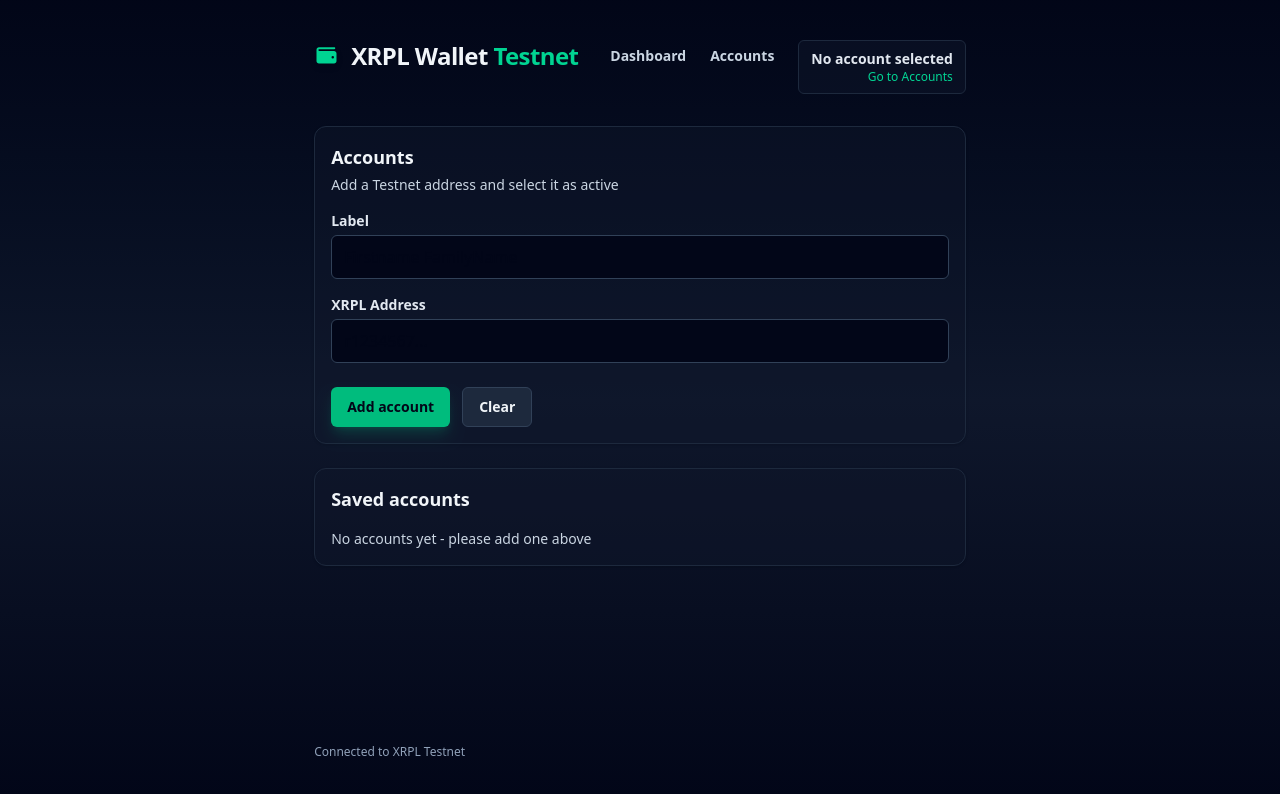
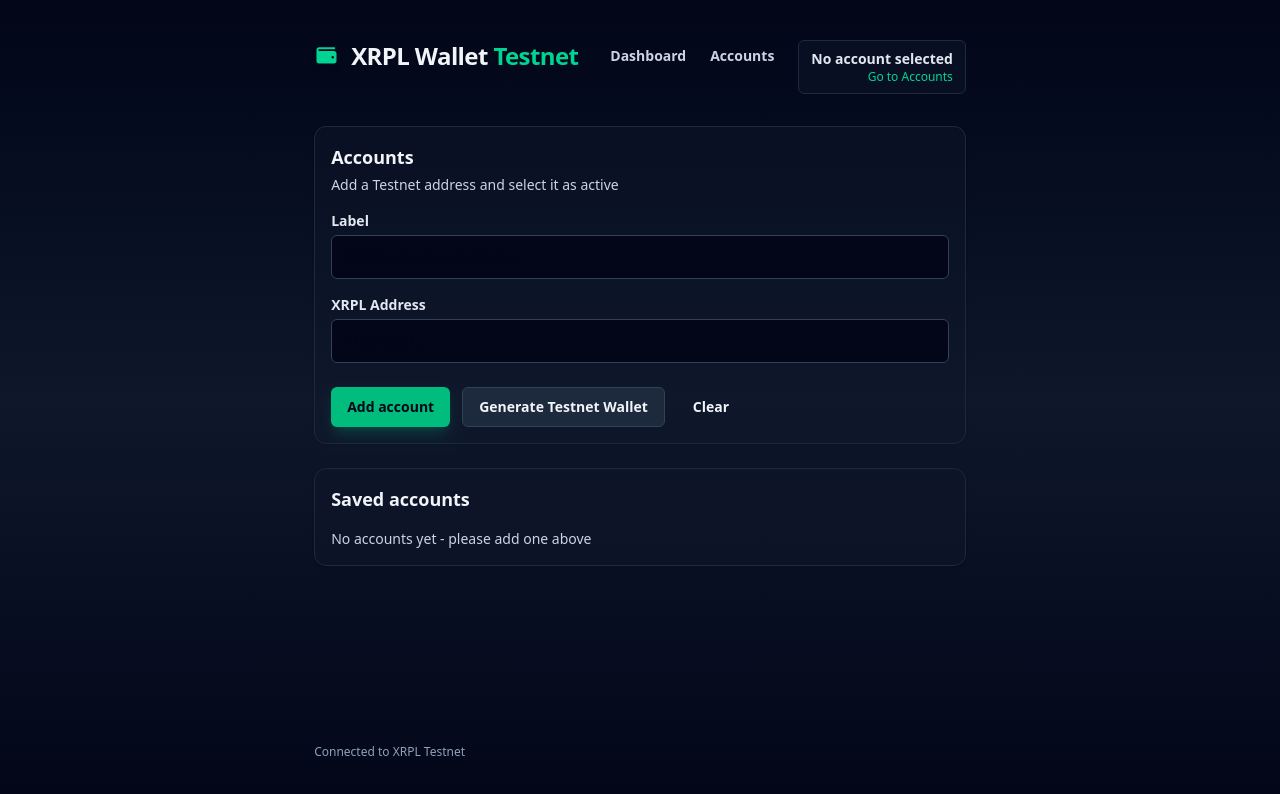
Before and after one commit to teejay327/xrpl-testwallet, a React (Vite) app: page /accounts in a window 1280 px wide. Shown: the top 794 px of the page. Built offline with nearby package versions, Linux system fonts and the light colour scheme.

Commit message:
Added automatic generation of wallets in Accounts.jsx

```diff
--- a/src/pages/Accounts.jsx
+++ b/src/pages/Accounts.jsx
@@ -4,7 +4,7 @@ import Card, { CardHeader, CardTitle, CardContent, CardFooter, CardDescription }
 import Button from "../components/ui/Button.jsx";
 import Input from "../components/ui/Input.jsx";
 import Label from "../components/ui/Label.jsx";
-import { isValidClassicAddress  } from "xrpl";
+import { isValidClassicAddress, Wallet  } from "xrpl";
 
 const short = (s) => (s ? `${s.slice(0,6)}...${s.slice(-6)}` : "");
 
@@ -40,6 +40,19 @@ const Accounts = () => {
 
     onClear();
   };
+
+  const onGenerate = () => {
+    const wallet = Wallet.generate();
+
+    addAccount({
+      id: crypto.randomUUID(),
+      label: label.trim() || `Testnet Wallet ${accounts.length + 1}`,
+      address: wallet.address,
+      seed: wallet.seed
+    });
+
+    onClear();
+  }
 
   const onKeyDown = (e) => {
     if (e.key === "Enter") onAdd();
@@ -80,7 +93,12 @@ const Accounts = () => {
           <Button onClick={onAdd} disabled={!canAdd}>
             Add account
           </Button>
-          <Button variant="secondary" onClick={onClear}>
+
+          <Button variant="secondary" onClick={onGenerate}>
+            Generate Testnet Wallet
+          </Button>
+
+          <Button variant="ghost" onClick={onClear}>
             Clear
           </Button>
         </CardFooter>
@@ -120,6 +138,12 @@ const Accounts = () => {
                     {active && <span className="ml-2 text-emerald-400 text-xs">(active)</span>}
                   </div>
                   <div className="text-xs text-slate-300">{short(a.address)}</div>
+
+                  {a.seed && (
+                    <div className="mt-1 text-[11px] text-amber-400">
+                      Generated in app
+                    </div>
+                  )}
                 </button>
 
                 <Button variant="ghost" size="sm" onClick={() => removeAccount(a.id)}>
```
